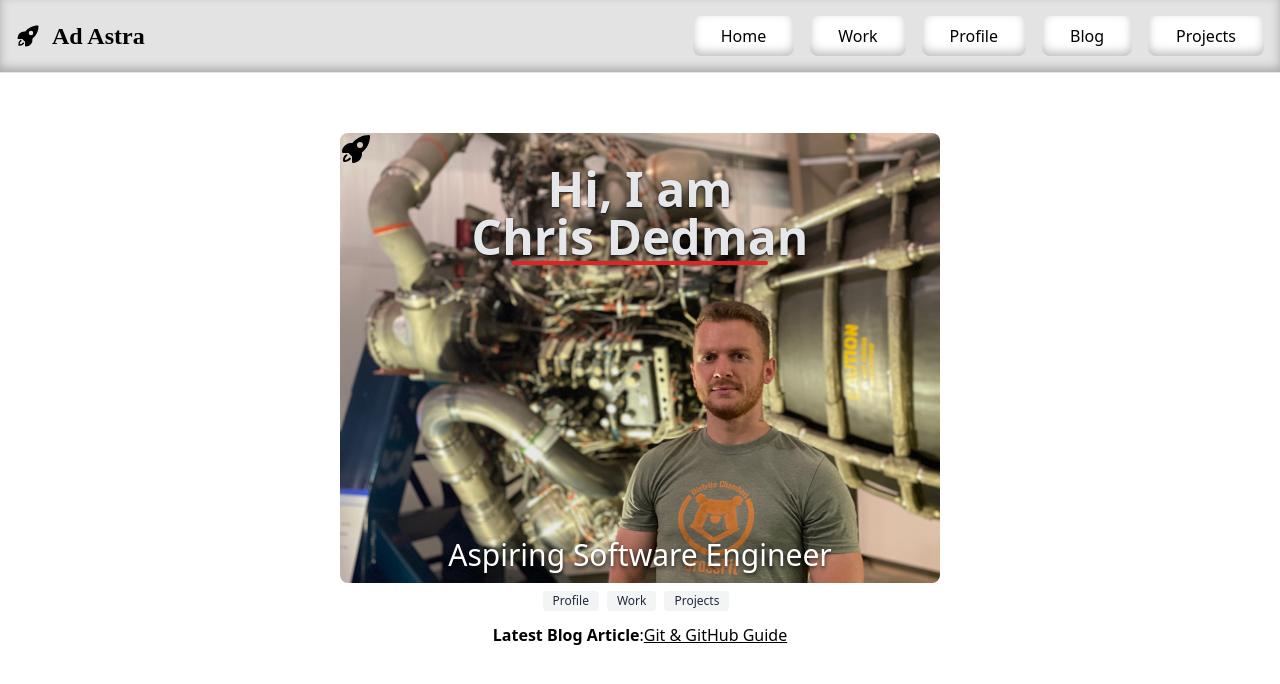
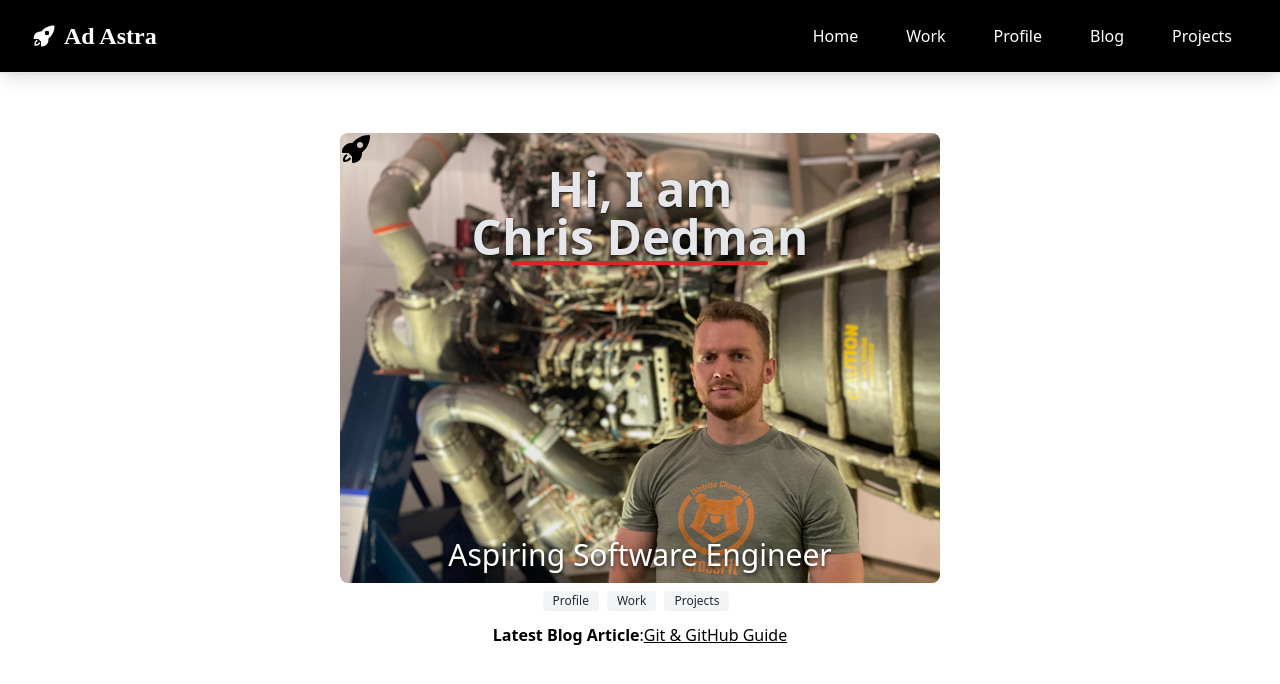
Before and after one commit to chrisdedman/website, a Next.js app: page / in a window 1280 px wide. Shown: the top 684 px of the page. Built offline with nearby package versions, Linux system fonts and the light colour scheme.

Commit message:
upated header nav componenent

```diff
--- a/src/components/navigation.tsx
+++ b/src/components/navigation.tsx
@@ -1,7 +1,7 @@
-'use client'
+'use client';
 
 import React from 'react';
-import { RocketLaunchIcon } from '@heroicons/react/24/solid'
+import { RocketLaunchIcon } from '@heroicons/react/24/solid';
 
 export default function Menu() {
   const toggleMenu = () => {
@@ -12,34 +12,34 @@ export default function Menu() {
   };
 
   return (
-    <nav className="fixed w-full z-20 top-0 start-0 border-b border-gray-200">
-      <div className="max-w-screen-xl flex flex-wrap items-center justify-between mx-auto p-4">
-        <a href="/" className="flex items-center space-x-3 rtl:space-x-reverse">
-          <RocketLaunchIcon className="w-6 h-6 spin-on-hover" />
-          <span className="self-center text-2xl font-semibold whitespace-nowrap font-montez">Ad Astra</span>
-        </a>
-        <div className="flex">
+    <nav className="fixed w-full z-20 top-0 start-0 border-b bg-black text-white shadow-lg">
+      <div className="max-w-screen-xl flex justify-between items-center mx-auto py-4 px-8">
+        <div className="flex items-center">
+          <a href="/" className="flex items-center space-x-2">
+            <RocketLaunchIcon className="w-6 h-6 spin-on-hover" />
+            <span className="self-center text-2xl font-semibold whitespace-nowrap font-montez">Ad Astra</span>
+          </a>
+        </div>
+        <div className="flex items-center">
           <button
             onClick={toggleMenu}
             type="button"
-            className="hid"
+            className="md:hidden focus:outline-none"
             aria-controls="navbar-sticky"
             aria-expanded="false"
           >
             <span className="sr-only">Open main menu</span>
-            <svg className="w-6 h-6" fill="none" stroke="currentColor" viewBox="0 0 24 24" xmlns="http://www.w3.org/2000/svg">
+            <svg className="w-6 h-6 text-white" fill="none" stroke="currentColor" viewBox="0 0 24 24" xmlns="http://www.w3.org/2000/svg">
               <path strokeLinecap="round" strokeLinejoin="round" strokeWidth="2" d="M4 6h16M4 12h16m-7 6h7"></path>
             </svg>
           </button>
-        </div>
-        <div className="items-center justify-between hidden w-full md:flex md:w-auto md:order-1" id="navbar-sticky">
-          <ul className="md:flex space-x-4">
+          <div className="hidden md:flex items-center space-x-4" id="navbar-sticky">
             <NavItem to="/">Home</NavItem>
             <NavItem to="/work">Work</NavItem>
             <NavItem to="/profile">Profile</NavItem>
             <NavItem to="https://astranebula.gitbook.io/">Blog</NavItem>
             <NavItem to="/projects">Projects</NavItem>
-          </ul>
+          </div>
         </div>
       </div>
     </nav>
@@ -48,7 +48,5 @@ export default function Menu() {
 
 // Navigation item component
 const NavItem = ({ to, children }: { to: string, children: React.ReactNode }) => (
-  <li>
-    <a href={to} className="px-3 py-2 rounded-md">{children}</a>
-  </li>
+  <a href={to} className="block px-4 py-2 rounded-md hover:bg-gray-800">{children}</a>
 );
```
